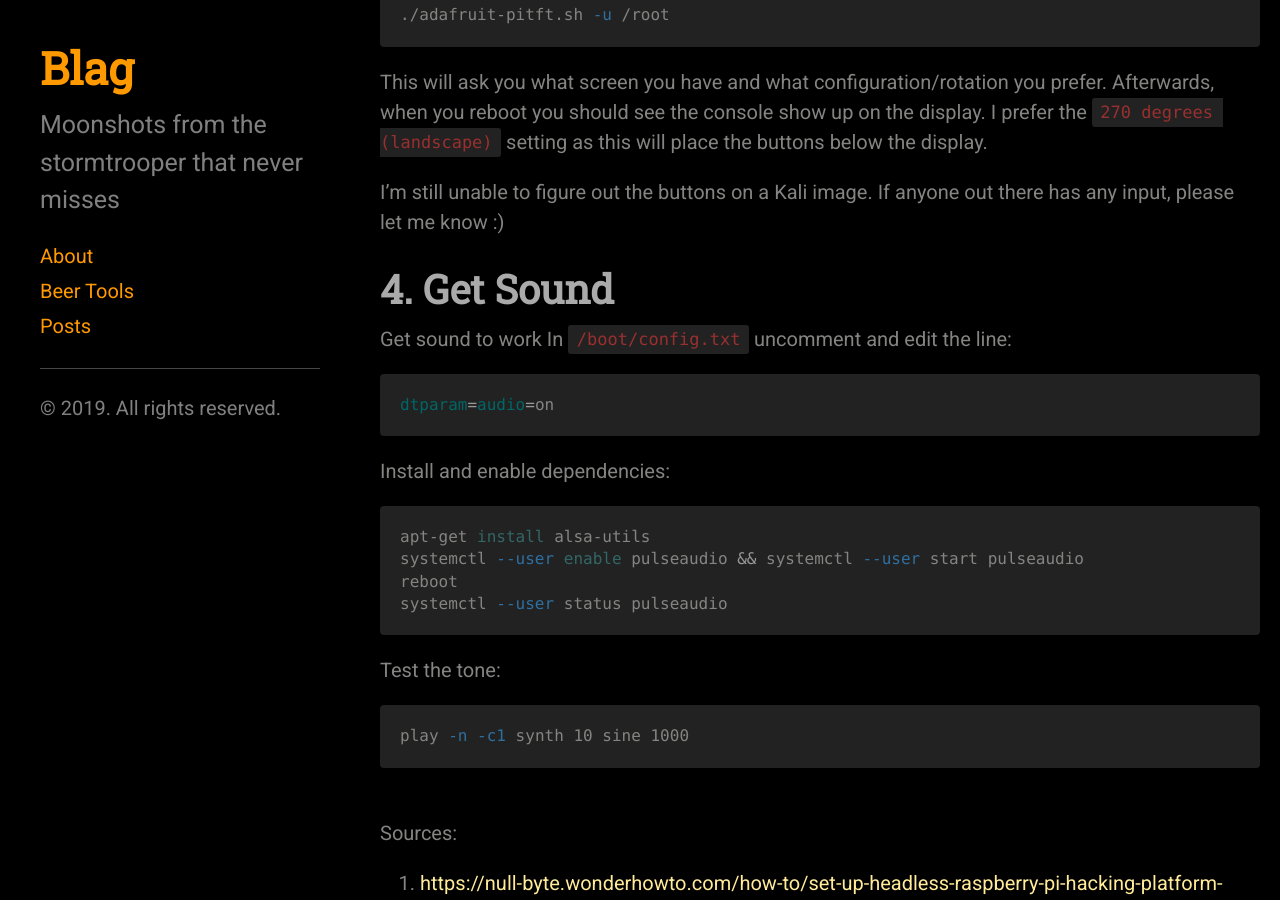
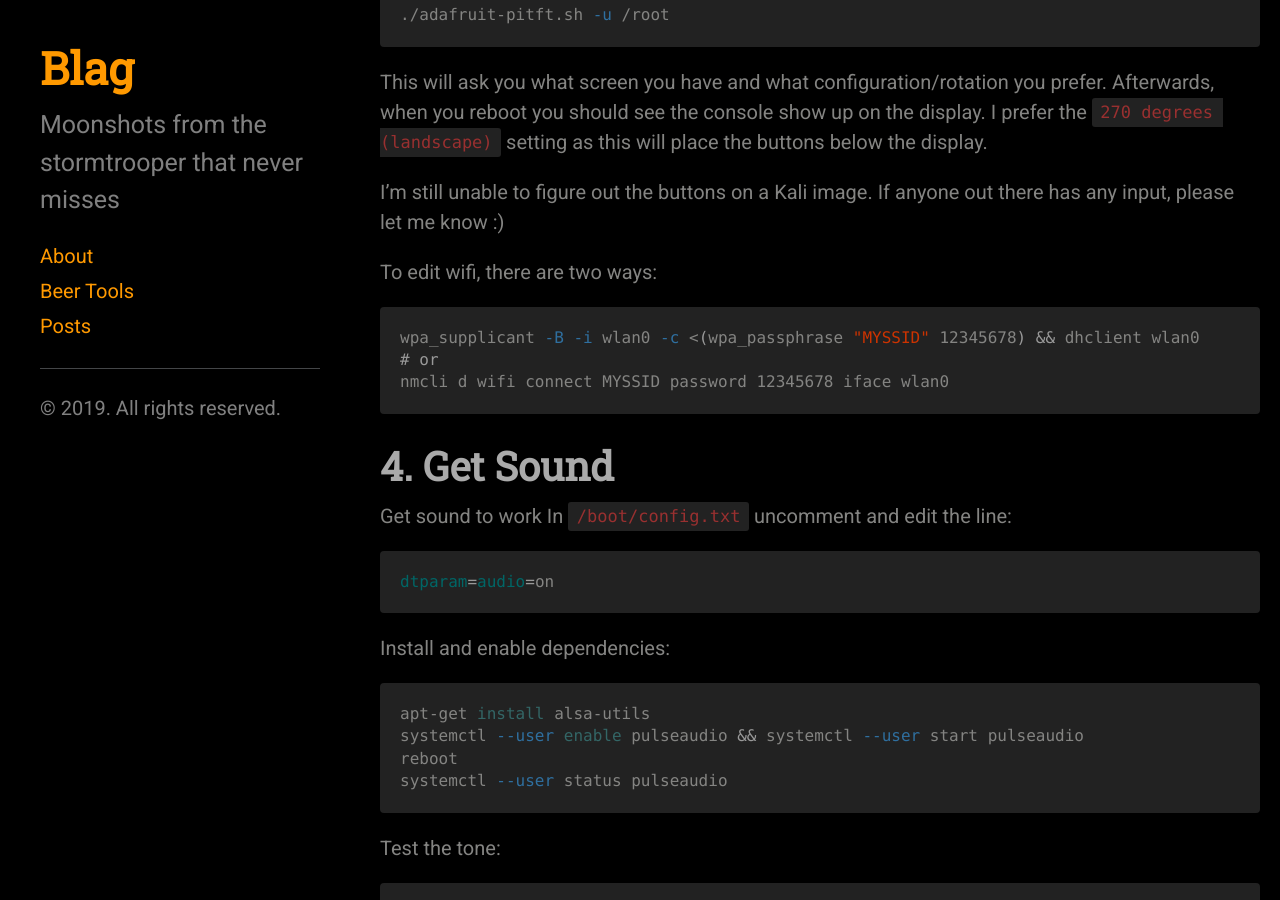
Before and after one commit to alfredgamulo/alfredgamulo.github.io, a Jekyll site: the page built from _posts/2019-01-12-kali-linux-on-raspberry-pi.md, in a window 1280 px wide and 900 px high, scrolled down 2650 px. Built offline with Jekyll 4.4.1, drawn with Linux system fonts in a browser that asks for light colours.

Commit message:
adding wifi notes

````diff
--- a/_posts/2019-01-12-kali-linux-on-raspberry-pi.md
+++ b/_posts/2019-01-12-kali-linux-on-raspberry-pi.md
@@ -85,6 +85,13 @@
 
 I'm still unable to figure out the buttons on a Kali image. If anyone out there has any input, please let me know :)
 
+To edit wifi, there are two ways:
+```bash
+wpa_supplicant -B -i wlan0 -c <(wpa_passphrase "MYSSID" 12345678) && dhclient wlan0
+# or
+nmcli d wifi connect MYSSID password 12345678 iface wlan0
+```
+
 # 4. Get Sound
 Get sound to work
 In `/boot/config.txt` uncomment and edit the line:
````
